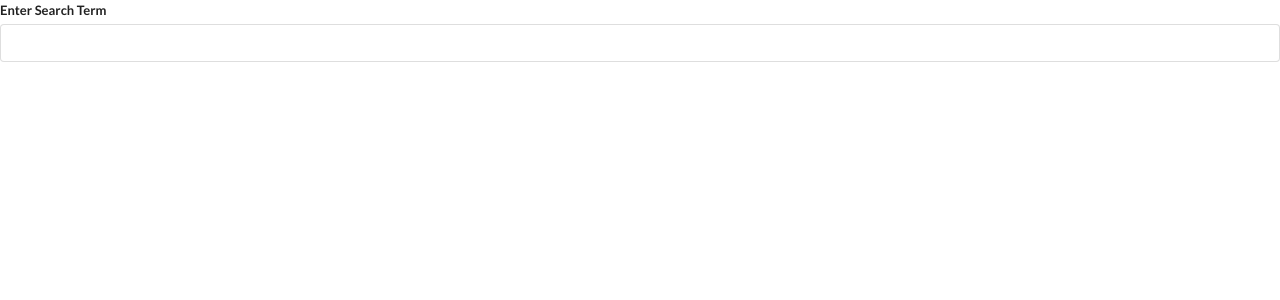
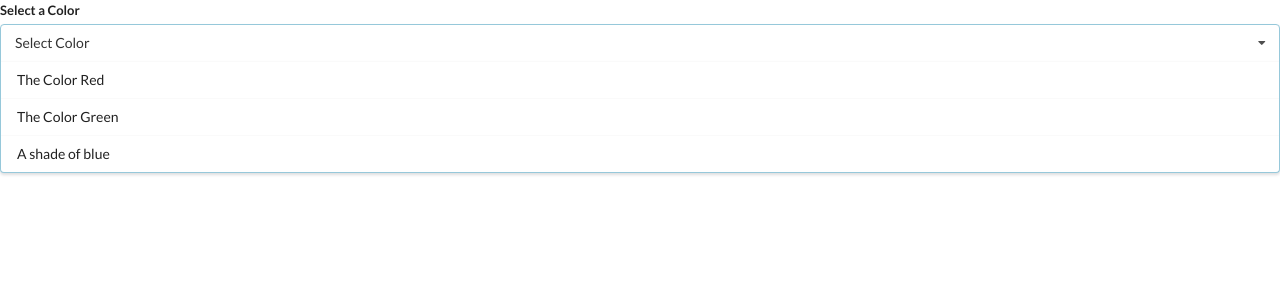
Before and after one commit to km796/widgets, a React (Create React App) app: page / in a window 1280 px wide. Shown: the top 300 px of the page. Built offline with nearby package versions, Linux system fonts and the light colour scheme.

Commit message:
Dropdown setup

```diff
--- a/src/components/App.js
+++ b/src/components/App.js
@@ -1,5 +1,6 @@
 import React from "react"
 import Accordion from "./Accordion"
+import Dropdown from "./Dropdown"
 import Search from "./Search"
 
 const items = [
@@ -13,10 +14,25 @@
     }
 ]
 
+const options = [
+    {
+        label: "The Color Red",
+        value: 'red'
+    },
+    {
+        label:'The Color Green',
+        value: 'green'
+    },
+    {
+        label: 'A shade of blue',
+        value: 'blue'
+    }
+]
+
 export default () => {
     return (
         <div>
-            <Search />
+            <Dropdown options={options} />
         </div>
     )
 }
--- /dev/null
+++ b/src/components/Dropdown.js
@@ -0,0 +1,28 @@
+import React from "react";
+
+const Dropdown = ({options}) => {
+    const renderedOptions = options.map(option =>{
+        return (
+            <div key={option.value} className="item">
+                {option.label}
+            </div>
+        )
+    })
+
+    return (
+        <div className="ui form">
+            <div className="field">
+                <label className="field">Select a Color</label>
+                <div className="ui selection dropdown visible active">
+                    <i className="dropdown icon"></i>
+                    <div className="text">Select Color</div>
+                    <div className="menu visible transition">
+                        {renderedOptions}
+                    </div>
+                </div>
+            </div>
+        </div>
+    )
+}
+
+export default Dropdown
```
